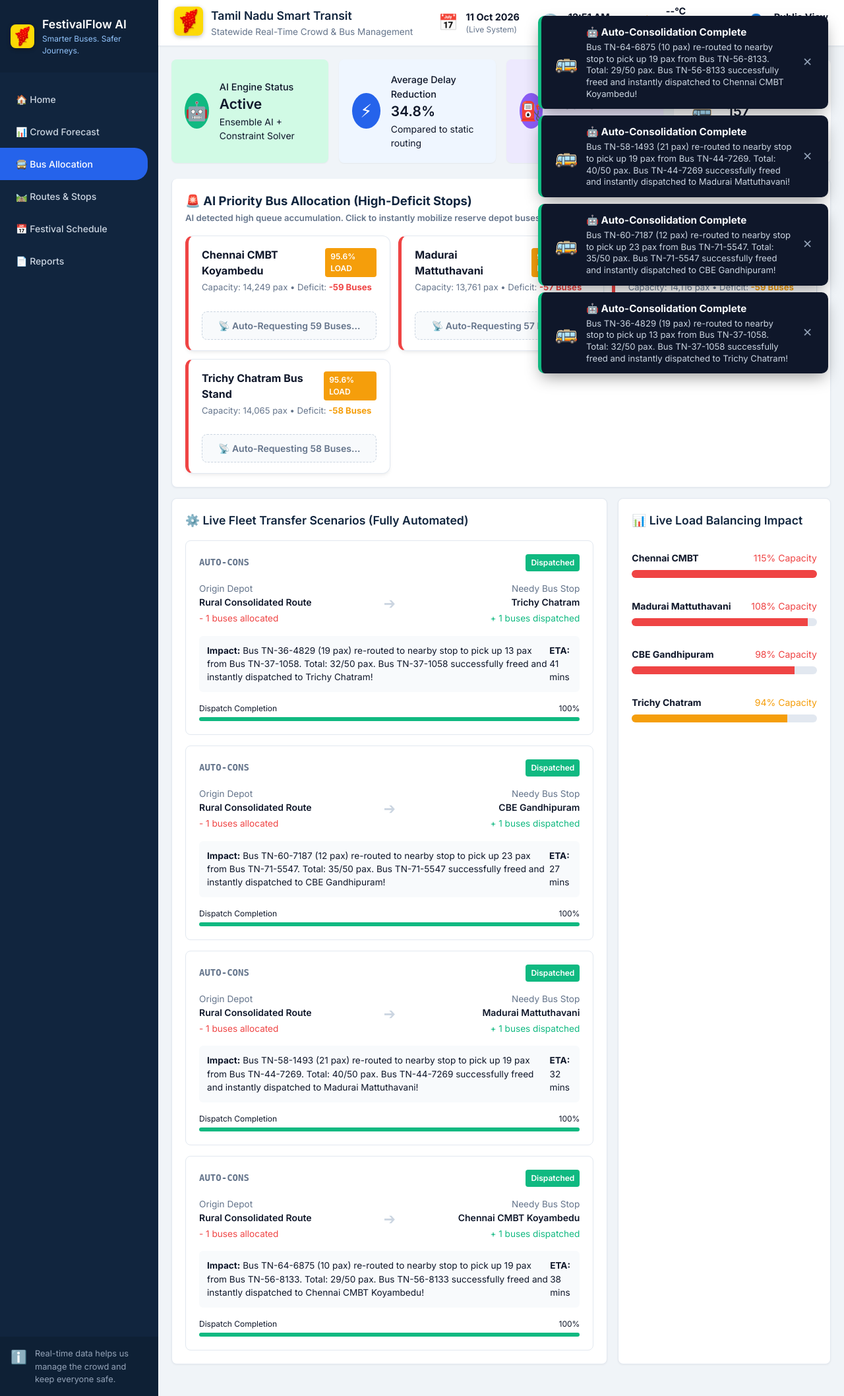
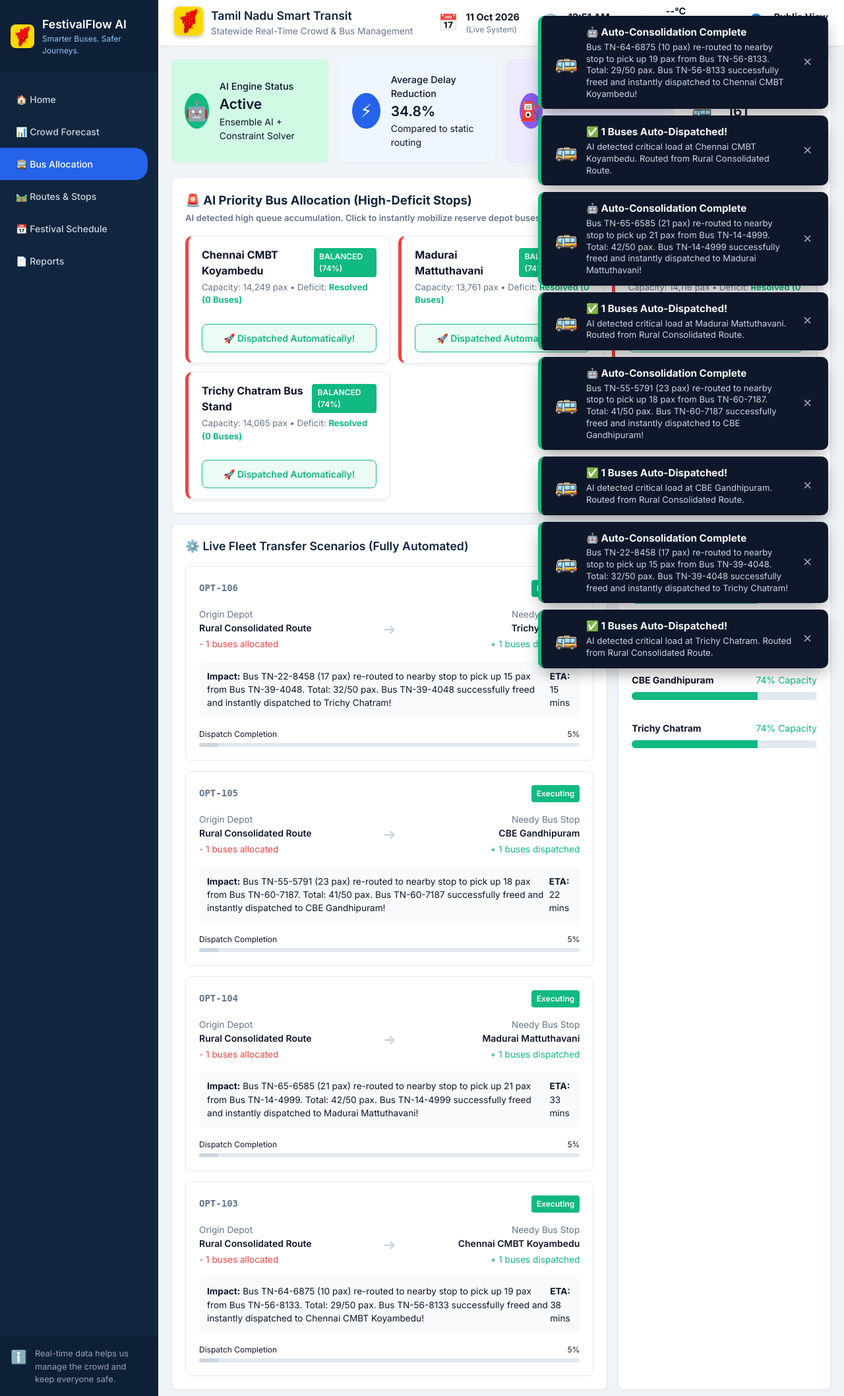
Before and after one commit to DEEPAK-47-S/Sakthi_Hackton_2026, a Flask app: page /optimization in a window 1280 px wide. Shown: the whole page at 66% size. Run offline with Flask 3, Linux system fonts and the light colour scheme.

Commit message:
fix(loop): Fix endless AutoWarden loop and increase demo frequency

```diff
--- a/app/templates/optimization.html
+++ b/app/templates/optimization.html
@@ -374,7 +374,7 @@
             if (label) {
                 label.innerText = '90% Capacity';
             }
-        }, Math.floor(Math.random() * 10000) + 15000);
+        }, Math.floor(Math.random() * 5000) + 8000); // 8-13 seconds for faster demo loops
 
         // Increment reallocated buses KPI
         const reallocEl = document.getElementById('buses-reallocated');
@@ -488,7 +488,7 @@
 
                                     if (isConsolidation && typeof window.executeAutoConsolidation === 'function') {
                                         // Fully Automated AI Consolidation Trigger
-                                        window.executeAutoConsolidation(hub.name);
+                                        window.executeAutoConsolidation(hub.name, hub.card, hub.badge, hub.bar);
                                     } else {
                                         if (window.showDispatchNotification) {
                                             window.showDispatchNotification(
@@ -547,7 +547,7 @@
         }
 
         // New Phase 3: Fully Automated AI Consolidation Workflow
-        window.executeAutoConsolidation = async function(targetHubName) {
+        window.executeAutoConsolidation = async function(targetHubName, cardId, badgeId, barId) {
             try {
                 const response = await fetch('/api/v1/optimization/run', { method: 'POST' });
                 const data = await response.json();
@@ -571,19 +571,8 @@
                          );
                     }
 
-                    // Push a scenario so the UI sees it
-                    scenarios.unshift({
-                        id: 'AUTO-CONS',
-                        from: 'Rural Consolidated Route',
-                        to: targetHubName,
-                        buses: 1,
-                        status: 'Dispatched',
-                        eta: Math.floor(Math.random() * 30 + 15) + ' mins',
-                        impact: `${actionMsg} ${dispatchMsg}`,
-                        progress: 100
-                    });
-                    if(scenarios.length > 4) scenarios.pop();
-                    renderScenarios();
+                    // Trigger dispatchBuses to properly animate the scenario list and reset the hub state
+                    dispatchBuses(targetHubName, 'Rural Consolidated Route', 1, cardId, badgeId, barId, `${actionMsg} ${dispatchMsg}`);
                 }
             } catch (e) {
                 console.error("Auto Consolidation failed", e);
```
